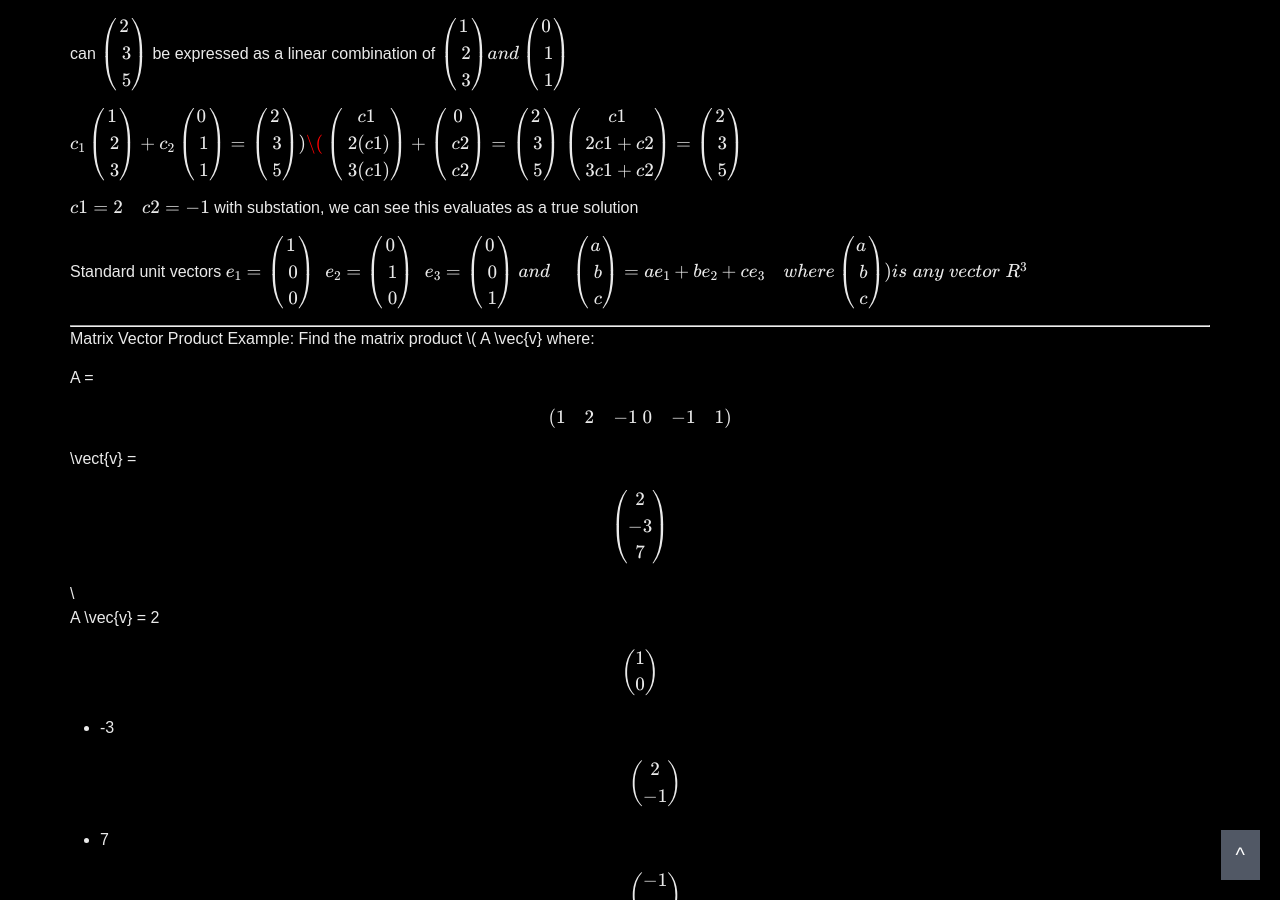
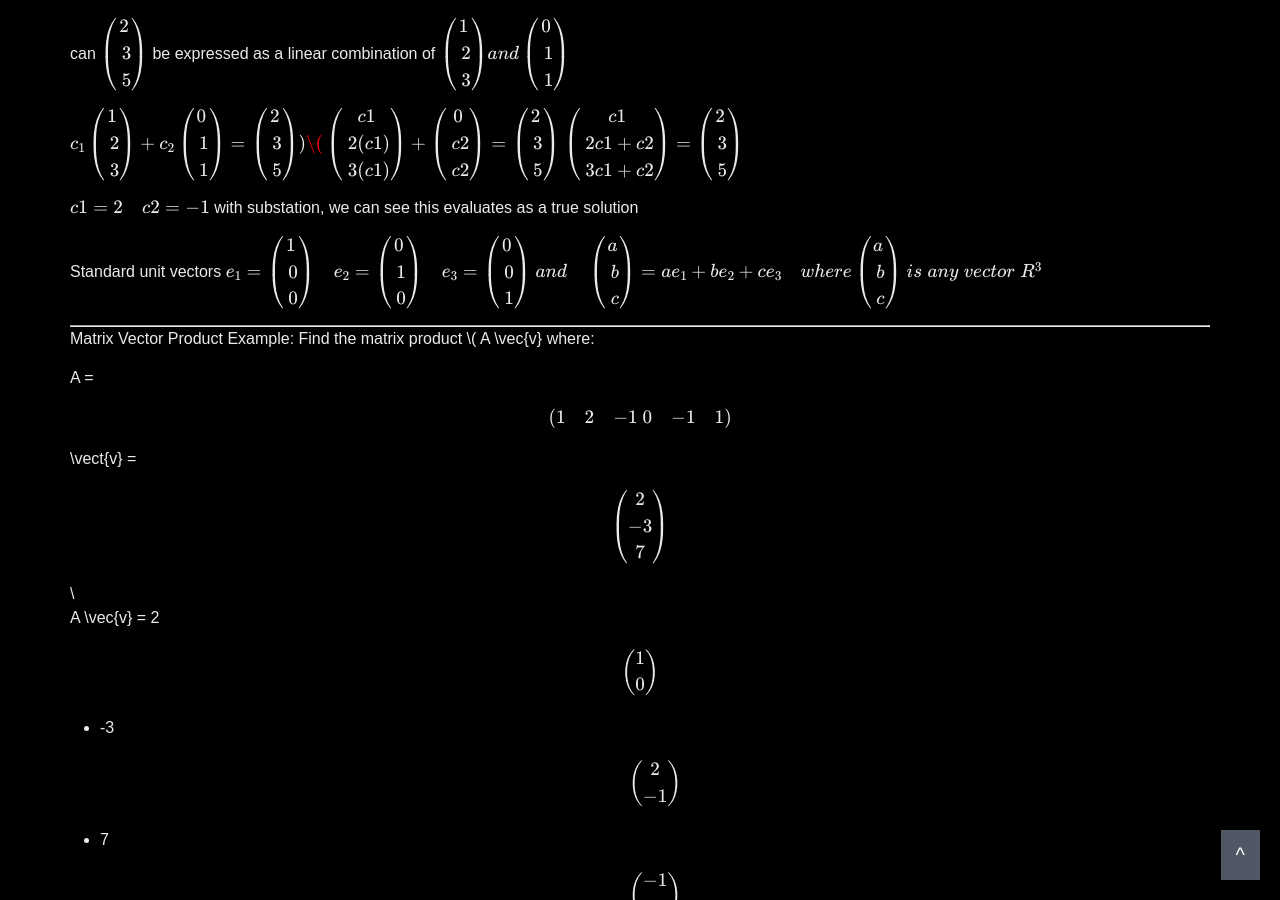
Before and after one commit to knaik/knaik.github.io, a Jekyll site: the page built from _posts/2015-09-02-linear-alg.markdown, in a window 1280 px wide and 900 px high, scrolled down 1460 px. Built offline with Jekyll 4.4.1, drawn with Linux system fonts in a browser that asks for light colours; formulas are drawn with MathJax 3.

Commit message:
Visibility tweaking, finally is starting to look nice

```diff
--- a/_posts/2015-09-02-linear-alg.markdown
+++ b/_posts/2015-09-02-linear-alg.markdown
@@ -97,8 +97,8 @@ $$ \begin{pmatrix} c1 \\\ 2c1 + c2 \\\ 3c1 + c2 \end{pmatrix} = \begin{pmatrix}
 \\( c1 = 2  \quad  c2 = -1 \\) with substation, we can see this evaluates as  a true solution
 
 Standard unit vectors
-$$ e_1 = \begin{pmatrix} 1 \\\ 0 \\\ 0 \end{pmatrix} \; \; e_2 = \begin{pmatrix} 0 \\\ 1 \\\ 0 \end{pmatrix} \; \; e_3 = \begin{pmatrix} 0 \\\ 0 \\\ 1 \end{pmatrix}\\\
-and \quad \begin{pmatrix} a \\\ b \\\ c \end{pmatrix} = ae_1 + be_2 + ce_3 \quad where \begin{pmatrix} a \\\ b \\\ c \end{pmatrix} \\) is \; any \; vector \; R^3 $$
+$$ e_1 = \begin{pmatrix} 1 \\\ 0 \\\ 0 \end{pmatrix} \quad e_2 = \begin{pmatrix} 0 \\\ 1 \\\ 0 \end{pmatrix} \quad e_3 = \begin{pmatrix} 0 \\\ 0 \\\ 1 \end{pmatrix}\\\
+and \quad \begin{pmatrix} a \\\ b \\\ c \end{pmatrix} = ae_1 + be_2 + ce_3 \quad where \begin{pmatrix} a \\\ b \\\ c \end{pmatrix} \; is \; any \; vector \; R^3 $$
 
 -----
 Matrix Vector Product
```
Also changed, not shown: 1 other file.
